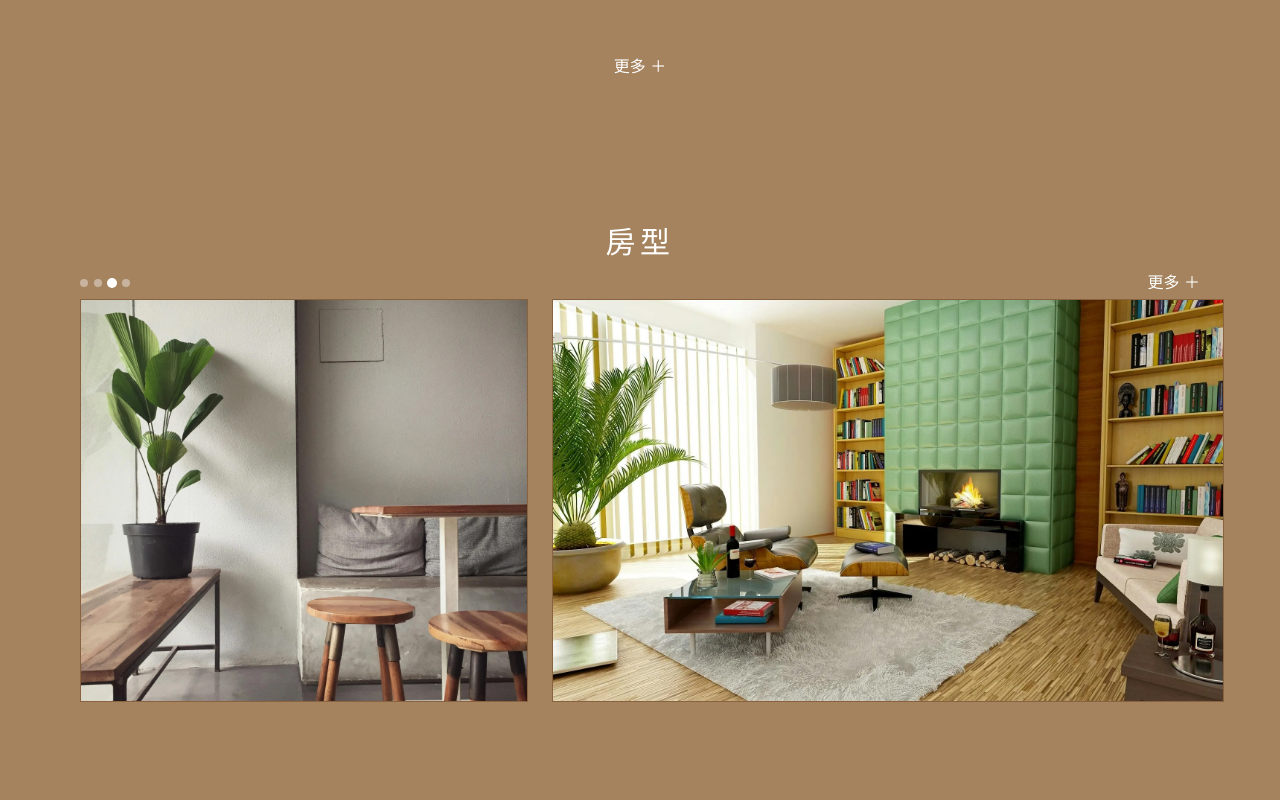
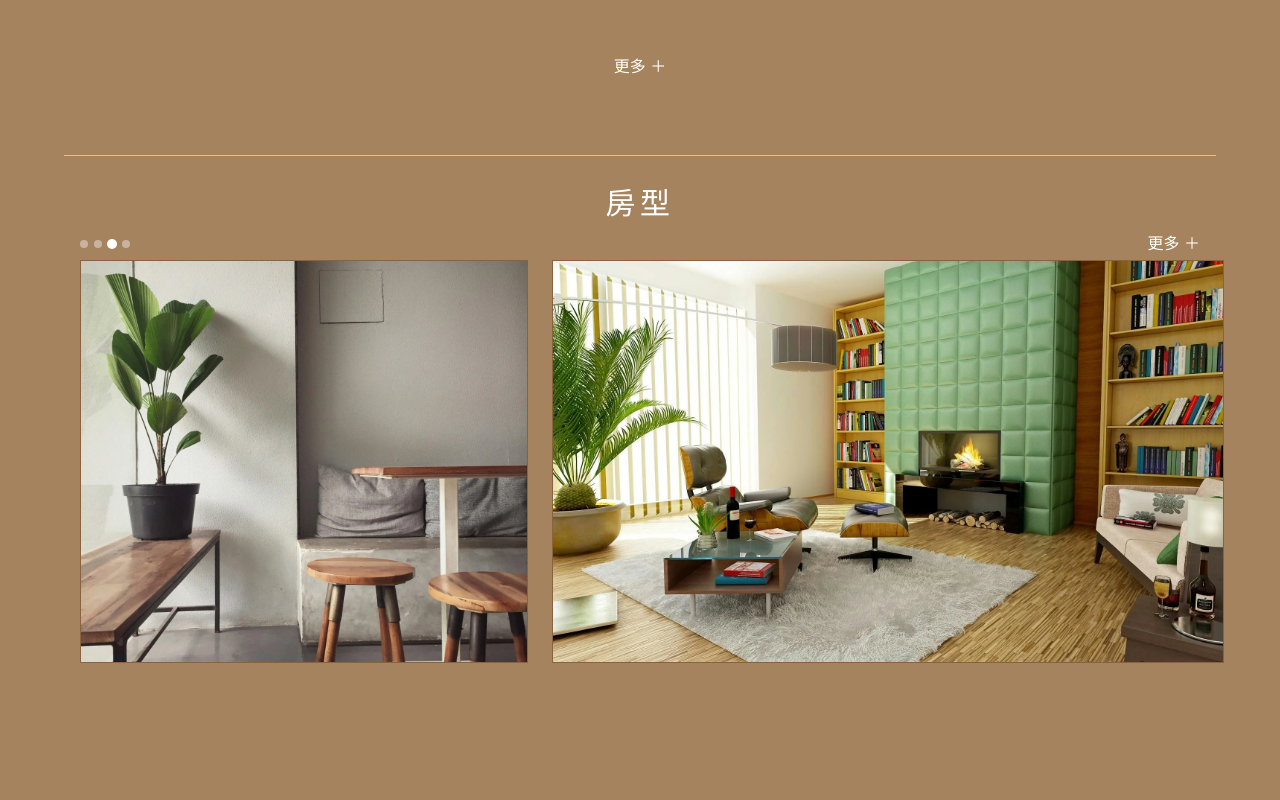
Before and after one commit to ianshih69/mumbao-website, a Next.js app: page / in a window 1280 px wide. Shown: the part 1820-2620 px from the top of the page. Built offline with nearby package versions, Linux system fonts and the light colour scheme.

Commit message:
page3 增加間隔線

```diff
--- a/app/page.tsx
+++ b/app/page.tsx
@@ -105,8 +105,13 @@ export default function Home() {
       {/* [3] 最新消息 */}
       <LatestNewsSection />
 
+      {/* 第三圖頁與第四圖頁之間的白色分隔線 */}
+      <div className="relative z-10 max-w-6xl mx-auto px-4 h-[1px] bg-white/50 -mt-5 mb-0"></div>
+
       {/* [4] 房型馬賽克輪播 */}
-      <RoomsMosaic />
+      <div className="-mt-5">
+        <RoomsMosaic />
+      </div>
 
       {/* [5] 房型介紹（上方分隔線，不滿版） */}
       <section className="bg-[#A4835E] py-16 md:py-24">
```
